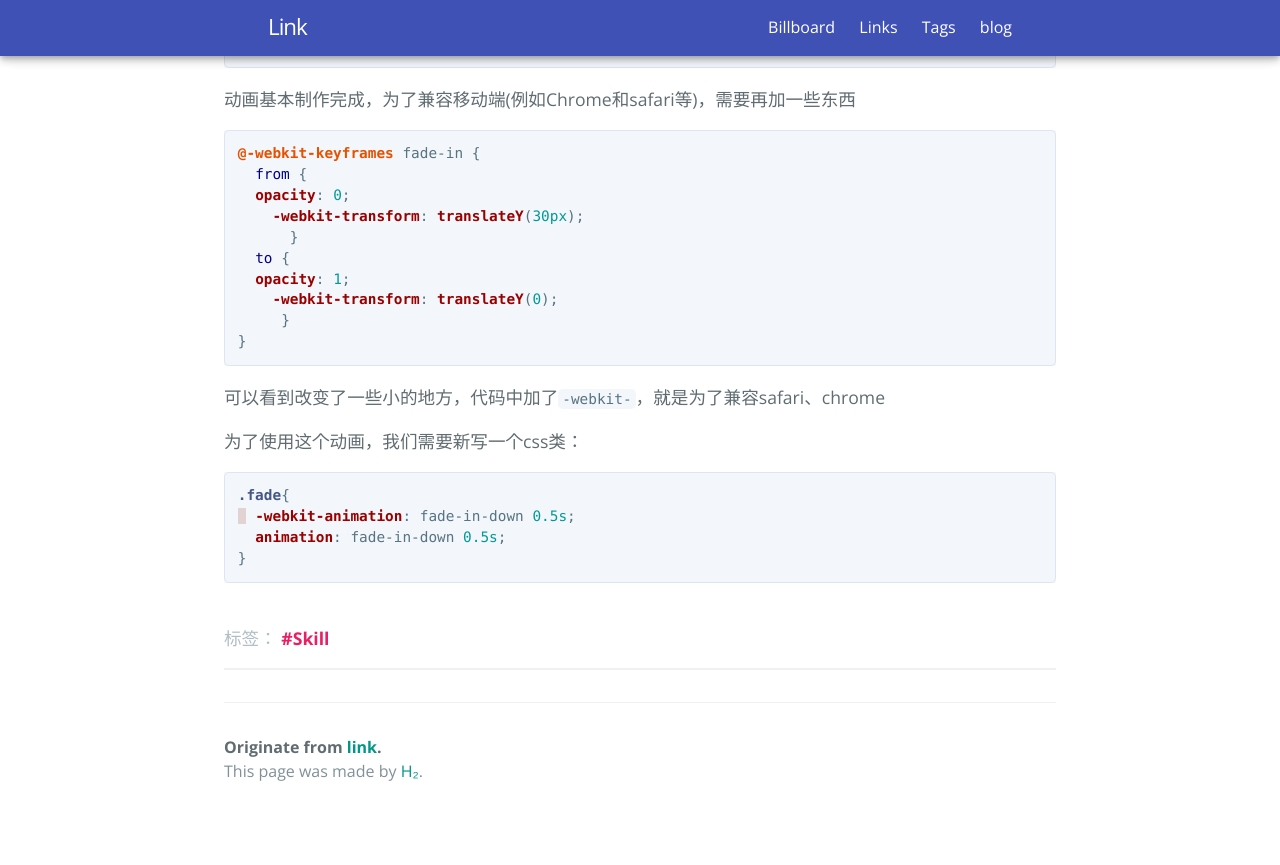
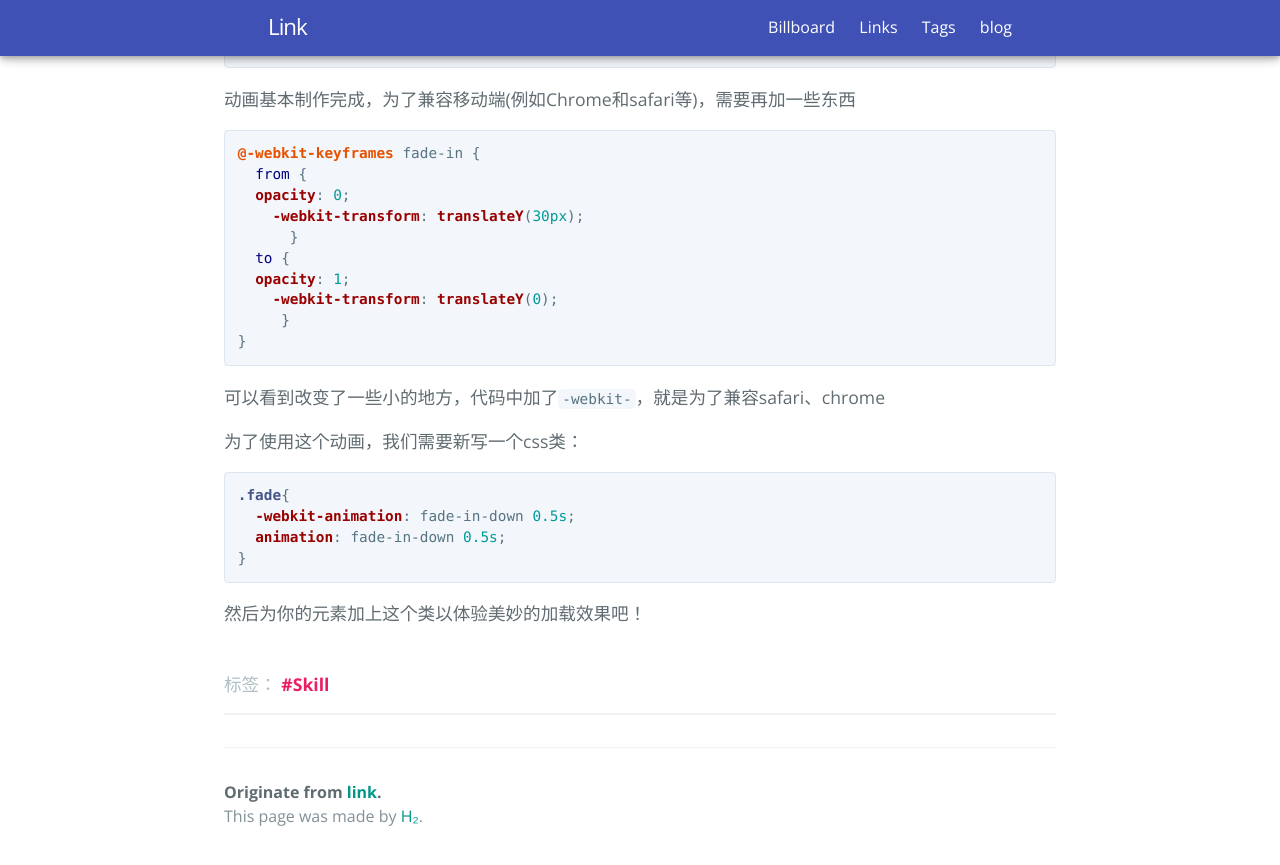
Before and after one commit to link9596/qwq, a Jekyll site: the page built from _posts/2018-1-6-css-fade-animation.md, in a window 1280 px wide and 900 px high, scrolled down 1062 px. Shown: the top 865 px of the window. Built offline with Jekyll 4.4.1, drawn with Linux system fonts in a browser that asks for light colours; emoji names are drawn with the system emoji font; comment, search, counter and statistics services are not loaded.

Commit message:
Update 2018-1-6-css-fade-animation.md

````diff
--- a/_posts/2018-1-6-css-fade-animation.md
+++ b/_posts/2018-1-6-css-fade-animation.md
@@ -53,7 +53,8 @@ to {
 为了使用这个动画，我们需要新写一个css类：
 ```css
 .fade{
-  -webkit-animation: fade-in-down 0.5s;
+  -webkit-animation: fade-in-down 0.5s;
   animation: fade-in-down 0.5s;
 }
 ```
+然后为你的元素加上这个类以体验美妙的加载效果吧！
````
